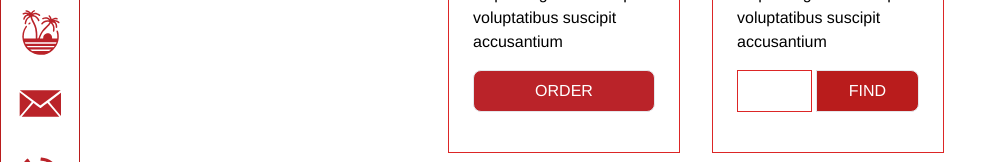
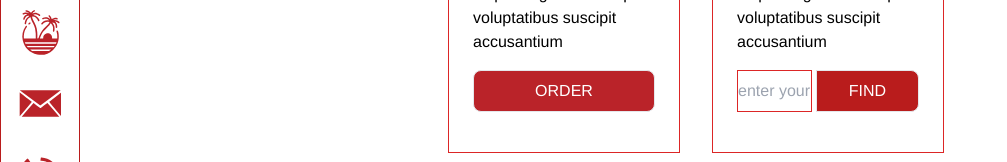
Before and after one commit to simonemiar/sundown_1.0_next, a Next.js app: page / in a window 1280 px wide. Shown: the part 235-397 px from the top of the page, without its empty margins (0-1007 px from the left). Built offline with nearby package versions, Linux system fonts and the light colour scheme.

Commit message:
halfway to find order functionality

```diff
--- a/pages/index.js
+++ b/pages/index.js
@@ -1,17 +1,50 @@
 import styles from "../styles/Home.module.css";
 import { useRouter } from "next/router";
 import { StoreContext } from "../components/Context";
-import { useContext, useState } from "react";
+import { useContext, useState, useEffect } from "react";
 import "react-responsive-carousel/lib/styles/carousel.min.css"; // requires a loader
 import { Carousel } from "react-responsive-carousel";
 
 export default function Home() {
   const { order, setOrder } = useContext(StoreContext);
+  const [orders, setOrders] = useState([]);
+  const [input, setInput] = useState("");
+  const [error, setError] = useState("");
   const router = useRouter();
+
+  useEffect(() => {
+    if (localStorage.orders) {
+      setOrders(JSON.parse(localStorage.orders));
+    }
+  }, []);
 
   function startOrder() {
     router.push(`/dishes`);
   }
+
+  const handleChange = (event) => {
+    setInput(event.target.value);
+    console.log("value is:", event.target.value);
+  };
+
+  const handleSubmit = (event) => {
+    event.preventDefault();
+    setError("");
+    const orderFound = orders.find((element) => {
+      return element.email == input;
+    });
+
+    console.log(orderFound);
+    if (orderFound) {
+      console.log("order found");
+      // this.$store.commit("editOrder", { order: orderFound });
+      // router.push(`/dishes`);
+    } else {
+      console.log("no order under email");
+      setError("no order under this email required");
+    }
+    console.log("submit confirmed");
+  };
 
   return (
     <>
@@ -37,10 +70,13 @@ export default function Home() {
               Lorem ipsum dolor sit amet consectetur adipisicing elit. Rem ipsa
               voluptatibus suscipit accusantium
             </p>
-            <form className="flex my-4">
+            {error && <h2 style={{ color: "red" }}>{error}</h2>}
+            <form onSubmit={handleSubmit} className="flex my-4">
               <input
                 type="text"
-                v-model="checkEmailInput"
+                onChange={handleChange}
+                value={input}
+                placeholder="enter your email"
                 className="w-full py-2 mr-1 bg-white border border-red-600"
               />
               <input
--- a/pages/receipt.js
+++ b/pages/receipt.js
@@ -55,9 +55,12 @@ export default function date() {
             <p className="mt-4 headliner">The ordered drinks</p>
             <div className="flex flex-wrap">
               <div className="flex flex-col items-center flex-1 p-2 mb-4 mr-4 bg-gray-100 rounded-md w-30 h-30">
-                <p className="text-center text-primary">
-                  {order.selectedDrinks}
-                </p>
+                {/* <p className="text-center text-primary">
+                {order.selectedDrinks.map((drink) => (
+              <Drink key={drink.id} drink={drink} onClick={onDrinkClicked} />
+            ))}
+                  {order.selectedDrinks.map(something something)}
+                </p> */}
               </div>
             </div>
           </div>
```
